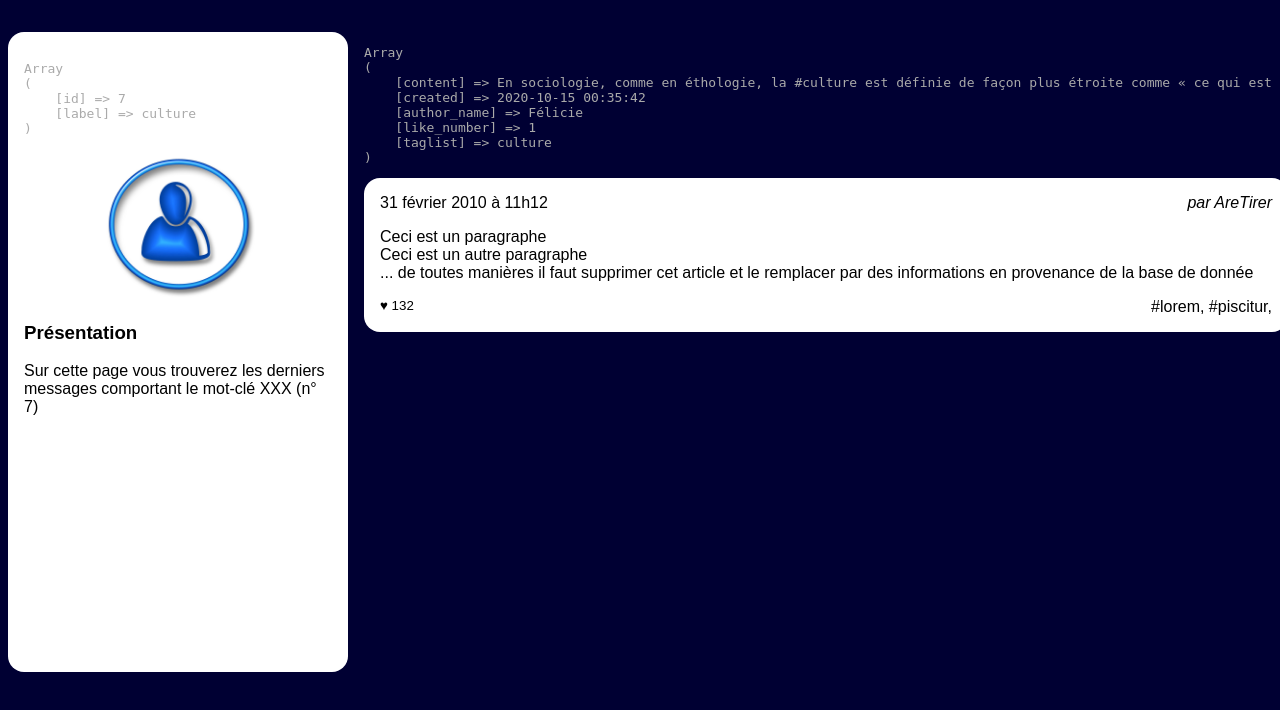
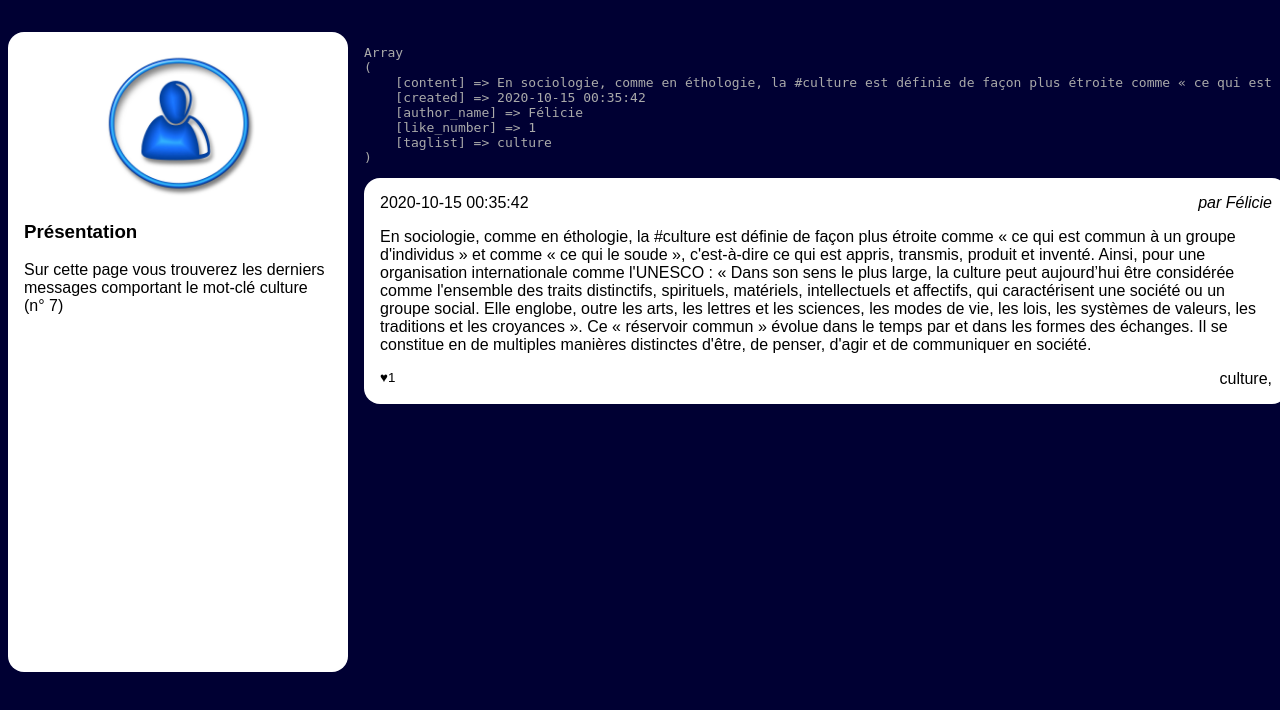
Before and after one commit to Patrice976/socialNetworkPHP, a PHP site: page /tags.php?tag_id=7 in a window 1280 px wide. Shown: the part 90-800 px from the top of the page. Run offline with PHP 8.4, Linux system fonts and the light colour scheme; data comes from the database, SQL or seed files in the repository.

Commit message:
dans le fichier feed.php mise en commentaire de la ligne qui affiche le tableau + modif du fichier tags.php

```diff
--- a/Niveau1/feed.php
+++ b/Niveau1/feed.php
@@ -55,7 +55,7 @@
       $lesInformations = $mysqli->query($laQuestionEnSql);
       $user = $lesInformations->fetch_assoc();
       //@todo: afficher le résultat de la ligne ci dessous, remplacer XXX par l'alias et effacer la ligne ci-dessous
-      echo "<pre>" . print_r($user, 1) . "</pre>";
+      //echo "<pre>" . print_r($user, 1) . "</pre>";
       ?>
       <img src="user.jpg" alt="Portrait de l'utilisatrice" />
       <section>
--- a/Niveau1/tags.php
+++ b/Niveau1/tags.php
@@ -52,13 +52,13 @@
                 $lesInformations = $mysqli->query($laQuestionEnSql);
                 $tag = $lesInformations->fetch_assoc();
                 //@todo: afficher le résultat de la ligne ci dessous, remplacer XXX par le label et effacer la ligne ci-dessous
-                echo "<pre>" . print_r($tag, 1) . "</pre>";
+                //echo "<pre>" . print_r($tag, 1) . "</pre>";
                 ?>
                 <img src="user.jpg" alt="Portrait de l'utilisatrice"/>
                 <section>
                     <h3>Présentation</h3>
                     <p>Sur cette page vous trouverez les derniers messages comportant
-                        le mot-clé XXX
+                        le mot-clé <?php echo $tag['label'] ?>
                         (n° <?php echo $tagId ?>)
                     </p>
 
@@ -101,20 +101,16 @@
                     ?>
                     <article>
                         <h3>
-                            <time datetime='2020-02-01 11:12:13' >31 février 2010 à 11h12</time>
+                        <time><?php echo $post['created'] ?></time>
                         </h3>
-                        <address>par AreTirer</address>
+                        <address> <?php echo "par ".$post['author_name'] ?></address>
                         <div>
-                            <p>Ceci est un paragraphe</p>
-                            <p>Ceci est un autre paragraphe</p>
-                            <p>... de toutes manières il faut supprimer cet
-                                article et le remplacer par des informations en
-                                provenance de la base de donnée</p>
+                        <p><?php echo $post['content'] ?></p>
                         </div>
                         <footer>
-                            <small>♥ 132</small>
-                            <a href="">#lorem</a>,
-                            <a href="">#piscitur</a>,
+                            <small>♥<?php echo $post['like_number'] ?></small>
+                            <a href=""><?php echo $post['taglist'] ?></a>,
+
                         </footer>
                     </article>
                 <?php } ?>
```
